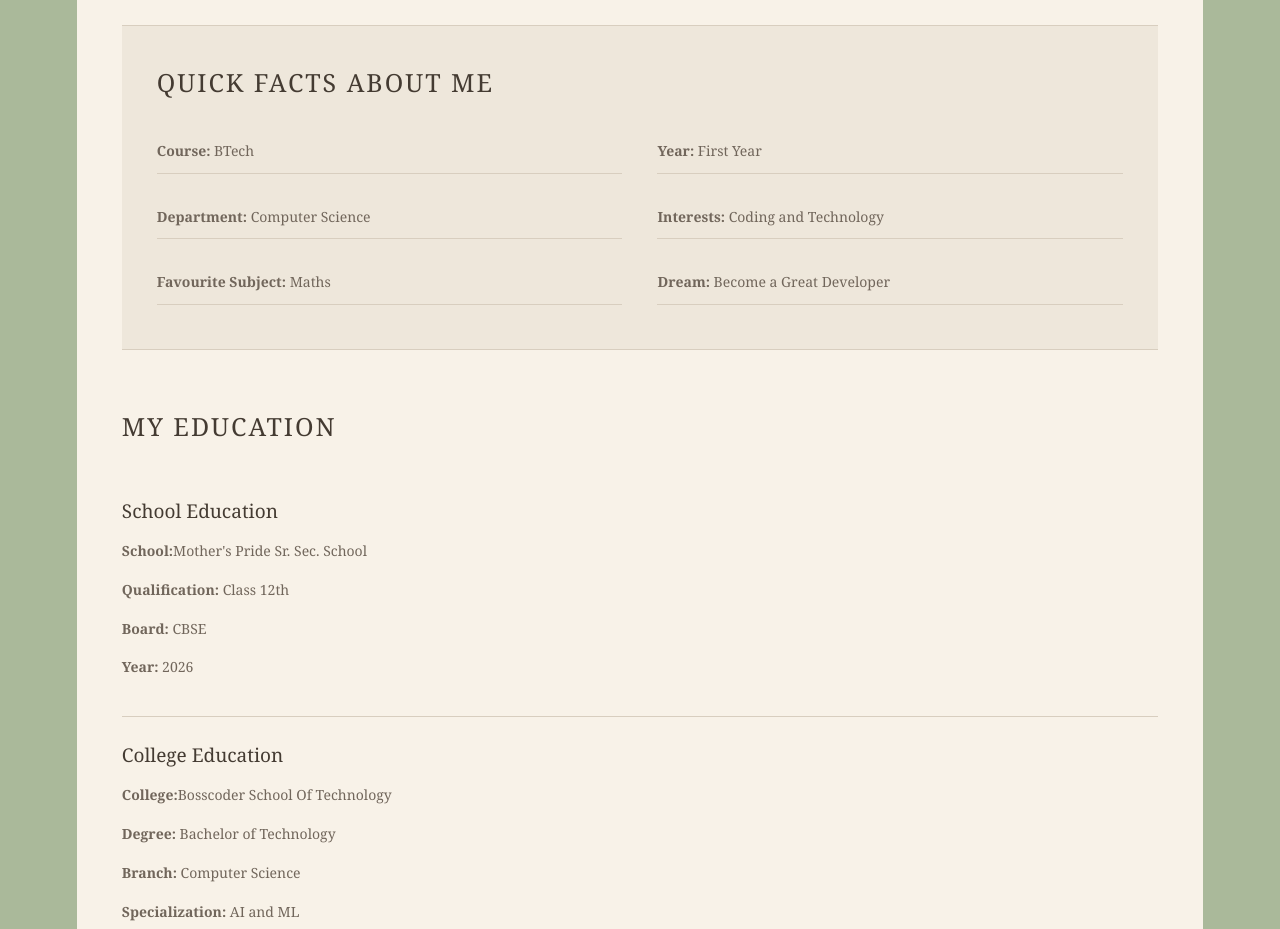
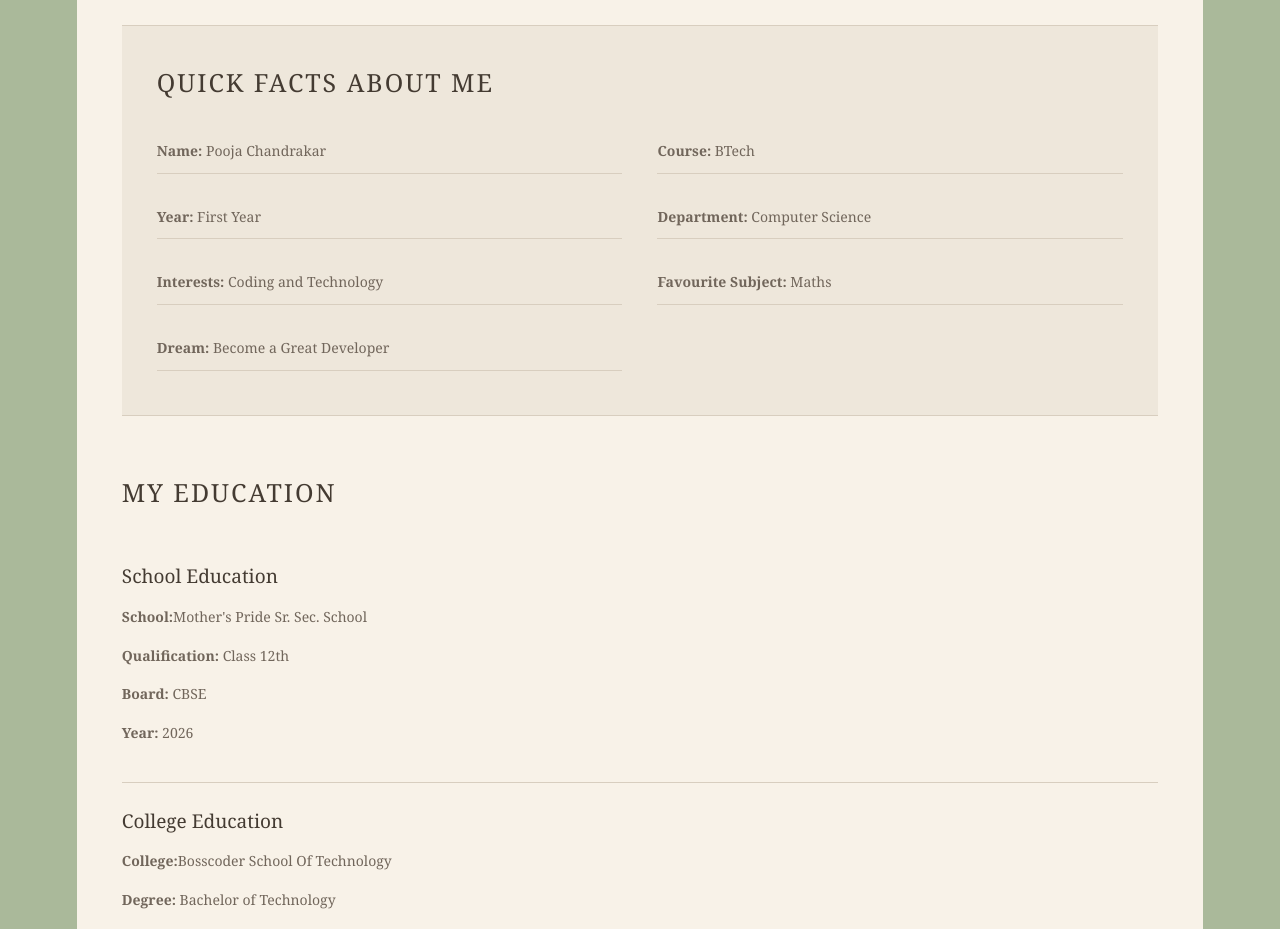
Before and after one commit to poojachandrakar0611-bot/My-Portfolio, a plain HTML site: page index.html in a window 1280 px wide. Shown: the part 1440-2369 px from the top of the page. Drawn offline with Linux system fonts and the light colour scheme.

Commit message:
changes to name

```diff
--- a/index.html
+++ b/index.html
@@ -98,6 +98,7 @@
             <h2>QUICK FACTS ABOUT ME</h2>
 
             <ul>
+                <li><strong>Name:</strong> Pooja Chandrakar</li>
                 <li><strong>Course:</strong> BTech</li>
                 <li><strong>Year:</strong> First Year</li>
                 <li><strong>Department:</strong> Computer Science</li>
```
